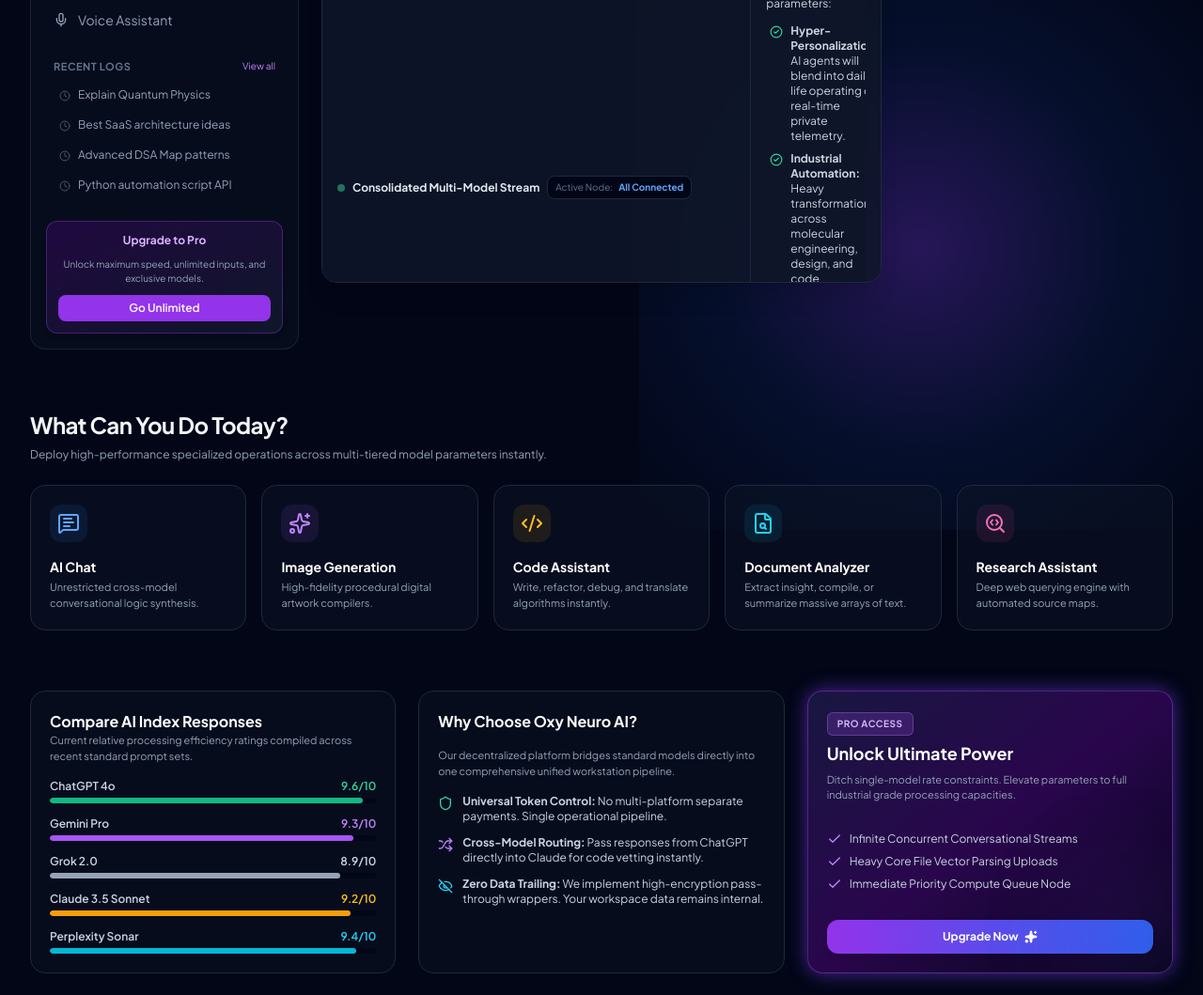
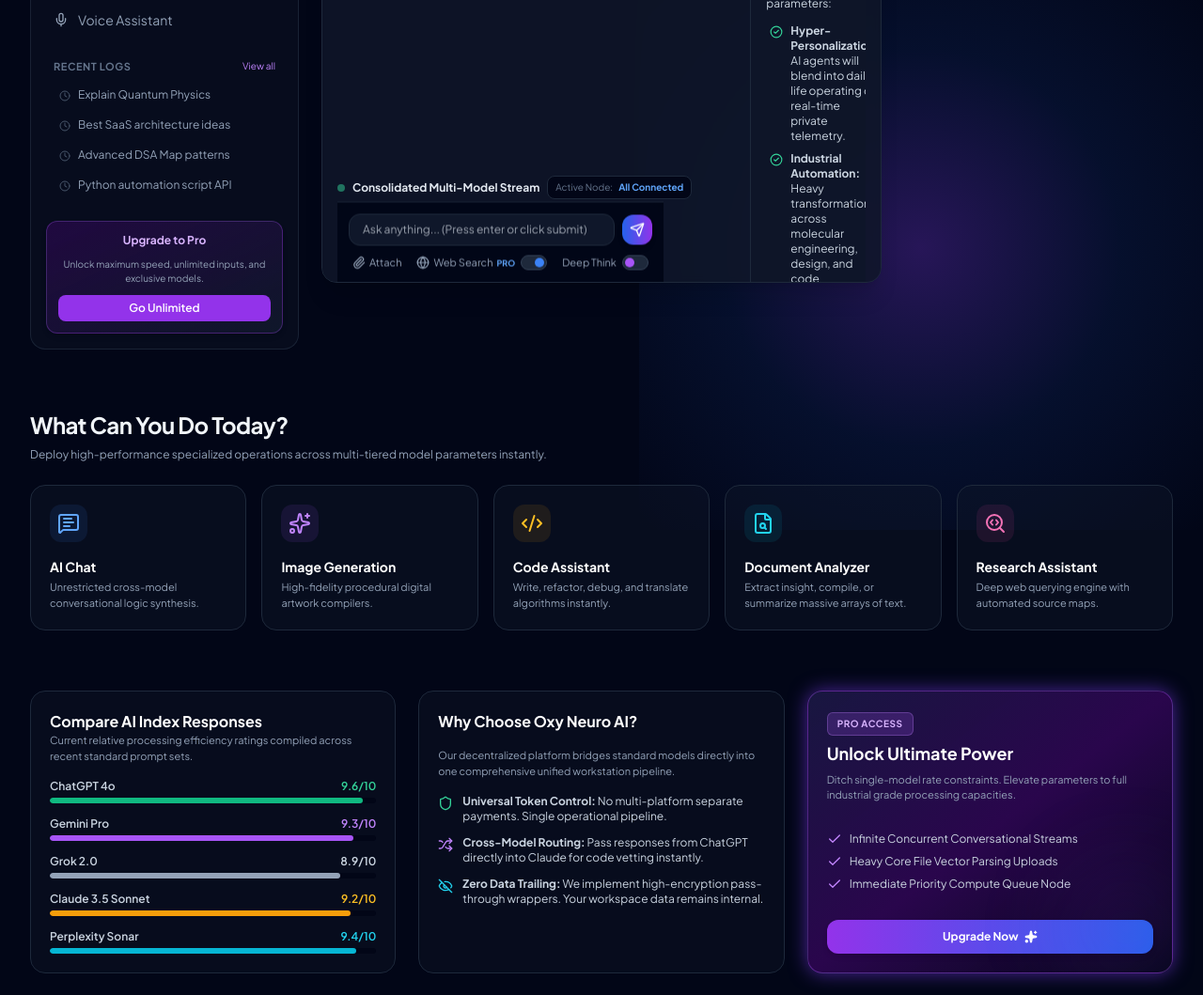
Before and after one commit to asim-O07/Oxyneuro-, a plain HTML site: page ai/ai.html in a window 1280 px wide. Shown: the part 1236-2295 px from the top of the page at 94% size. Drawn offline with nearby package versions, Linux system fonts and the light colour scheme.

Commit message:
Update ai.html

```diff
--- a/ai/ai.html
+++ b/ai/ai.html
@@ -263,7 +263,7 @@
                     </div>
                     </div>
 
-                <div class="p-3 bg-slate-950/80 border-t border-slate-800/80 space-y-2.5">
+                <div class="sticky bottom-0 z-10 p-3 bg-slate-950/95 border-t border-slate-800/80 backdrop-blur-lg space-y-2.5">
                     <div class="flex items-center gap-2">
                         <input type="text" id="userInput" placeholder="Ask anything... (Press enter or click submit)" class="w-full bg-slate-900 border border-slate-800 rounded-xl px-3.5 py-2 text-xs text-slate-100 focus:outline-none focus:border-purple-500 focus:ring-1 focus:ring-purple-500/30 transition-all">
                         <button id="sendBtn" class="p-2 bg-gradient-to-r from-blue-600 to-purple-600 text-white rounded-xl shadow-md hover:scale-105 transition-all flex items-center justify-center shrink-0">
```
